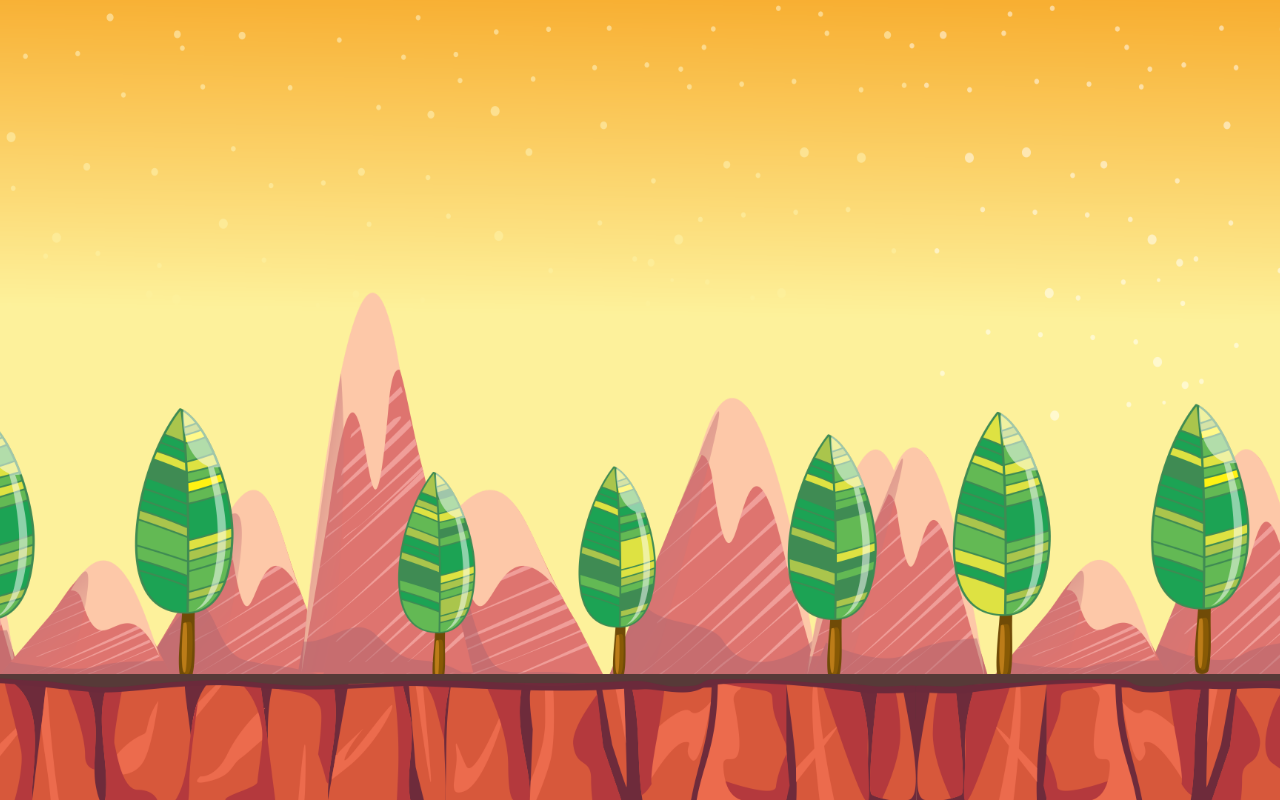
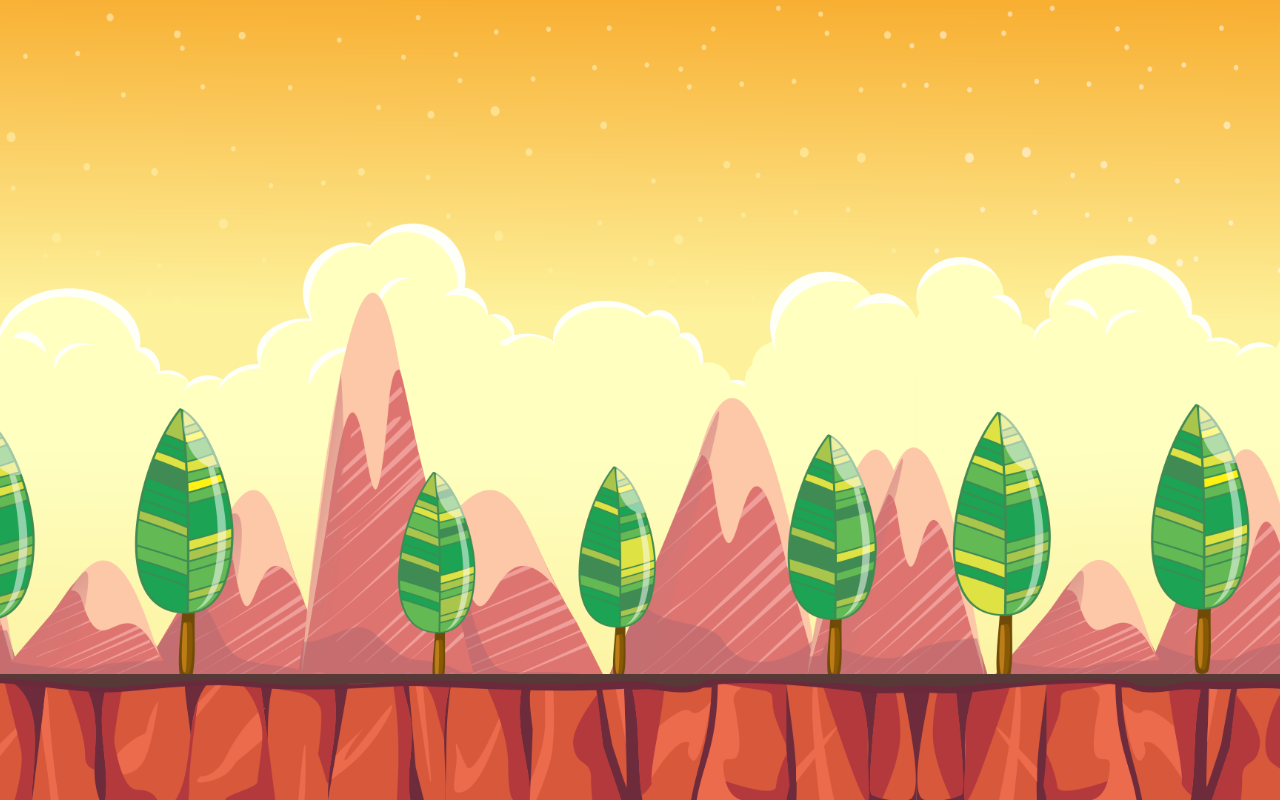
Before and after one commit to hvoyka/practice_js, a plain HTML site: page parallax-background/index.html in a window 1280 px wide. Drawn offline with Linux system fonts and the light colour scheme.

Commit message:
fix position of layer2 in html, and add link top project on codepan in readme

```diff
--- a/parallax-background/index.html
+++ b/parallax-background/index.html
@@ -8,8 +8,8 @@
 </head>
 <body>
   <div class="scene">
-    <div data-parallax="10" class="layer layer2"></div>
-    <div data-parallax="20" class="layer layer1"></div>
+    <div data-parallax="10" class="layer layer1"></div>
+    <div data-parallax="20" class="layer layer2"></div>
     <div data-parallax="40" class="layer layer3"></div>
     <div data-parallax="80" class="layer layer4"></div>
     <div data-parallax="100" class="layer layer5"></div>
```
Also changed, not shown: 1 other file.
